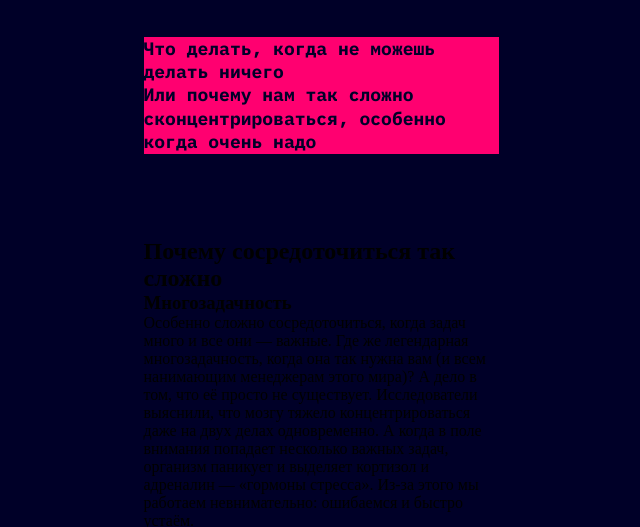
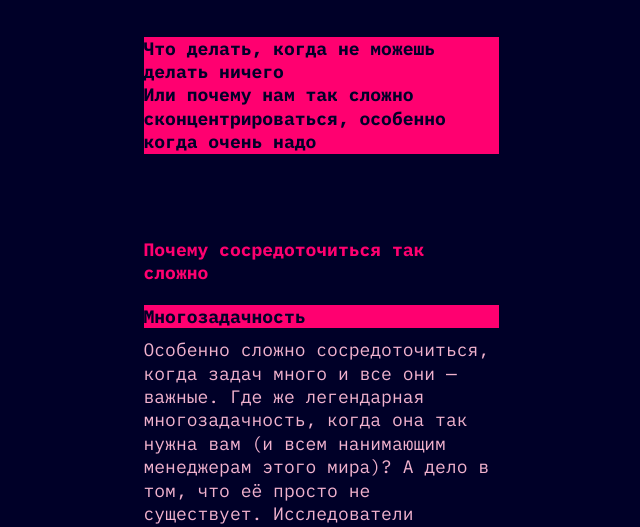
Before and after one commit to emlsb/slozhno-sosredotochitsya, a plain HTML site: page index.html in a window 1280 px wide. Shown: the part 430-957 px from the top of the page, without its empty margins (319-959 px from the left). Drawn offline with Linux system fonts and the light colour scheme.

Commit message:
Добавил стили к секциям

```diff
--- a/styles/style.css
+++ b/styles/style.css
@@ -11,9 +11,7 @@
   /* background: url(../images/cover-image-dark.png), lightgray 50% / cover no-repeat; */
   height: 668px;
   display: grid;
-  justify-items: center;
   align-items: start;
-  justify-items: start;
 }
 
 /* Кнопки меню */
@@ -67,12 +65,47 @@
 
 .header__description {
   background: #FF0070;
-  width: 355px;
   color: #000028;
   font-family: IBM Plex Mono;
   font-size: 18px;
   font-style: normal;
   font-weight: 700;
+  line-height: 23.4px; /* 130% */
+}
+
+.content {
+  display: grid;
+  grid-template-columns: 355px;
+  gap: 50px;
+}
+
+.title_section {
+  padding-bottom: 20px;
+  color: #FF0070;
+  font-family: IBM Plex Mono;
+  font-size: 18px;
+  font-style: normal;
+  font-weight: 700;
+  line-height: 23.4px; /* 130% */
+}
+
+.li_title {
+  background: #FF0070;
+  color: #000028;
+  font-family: IBM Plex Mono;
+  font-size: 18px;
+  font-style: normal;
+  font-weight: 700;
+  line-height: 23.4px; /* 130% */
+}
+
+.li_text {
+  padding-top: 10px;
+  color: #F1B2CE;
+  font-family: IBM Plex Mono;
+  font-size: 18px;
+  font-style: normal;
+  font-weight: 400;
   line-height: 23.4px; /* 130% */
 }
 
```
